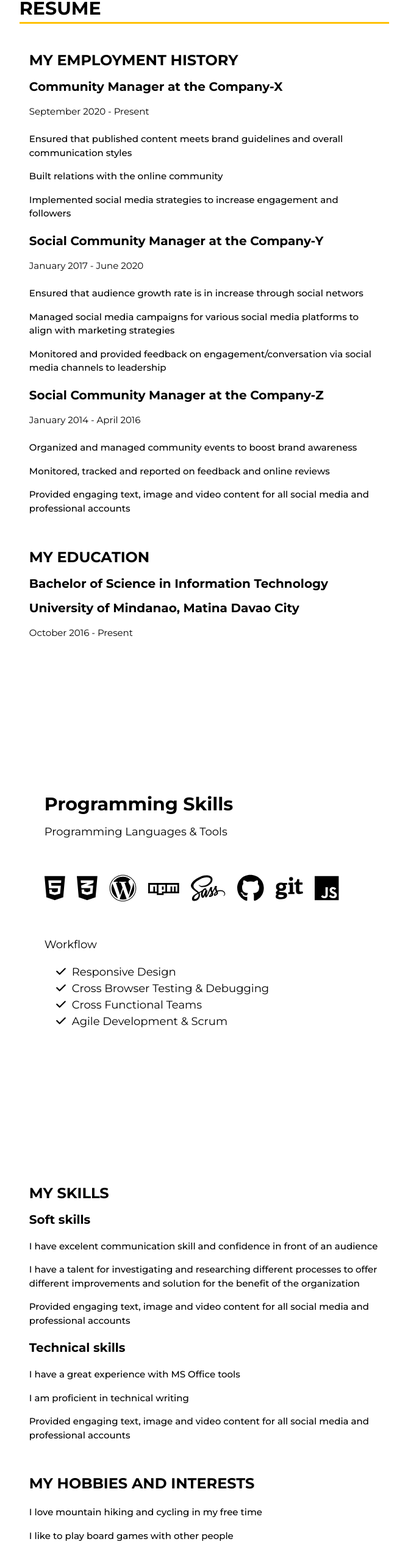
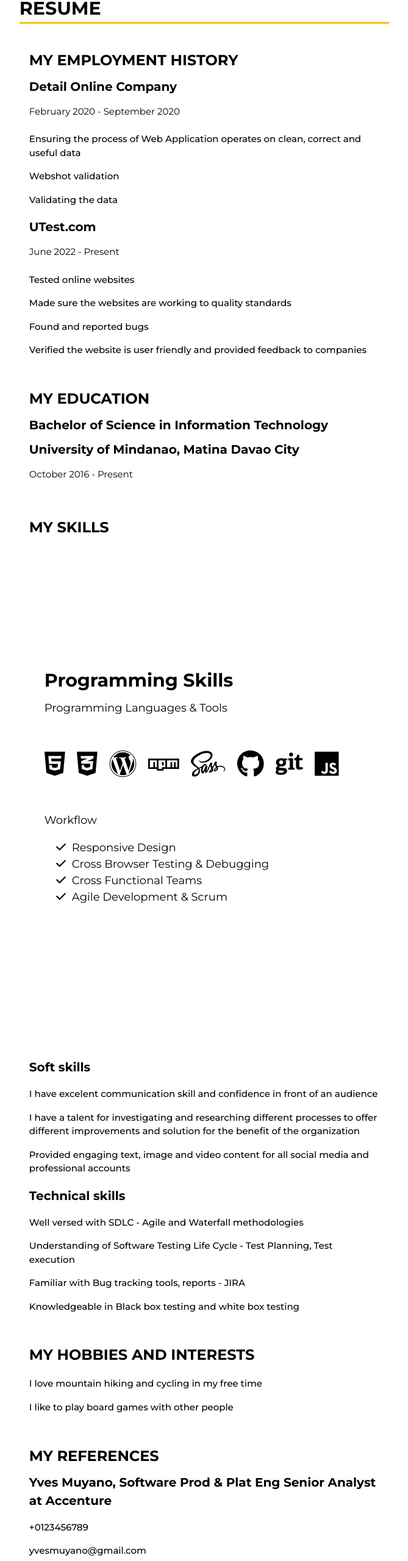
Before and after one commit to BrixJohn1999/brixjohn1999.github.io, a plain HTML site: page index.html in a window 1280 px wide. Shown: the part 1520-4080 px from the top of the page at 61% size, without its empty margins (465-1134 px from the left). Drawn offline with nearby package versions, Linux system fonts and the light colour scheme.

Commit message:
Update index.html

```diff
--- a/index.html
+++ b/index.html
@@ -45,7 +45,8 @@
             <img src="me formal.jpg" class="w3-circle w3-border w3-border-sand" style="border-width: 3px !important;" />
             <!--SCIAL NETWORK BUTTONS-->
             <div class="links w3-margin-top w3-padding-small">
-                <a class="icon-link w3-text-sand w3-hover-text-amber" href="#facebook" target="_blank">
+                <a class="icon-link w3-text-sand w3-hover-text-amber" href="https://www.facebook.com/BrixxxJohn/"
+                    target="_blank">
                     <i data-feather="facebook"></i>
                 </a>
                 <a class="icon-link w3-text-sand w3-hover-text-amber" href="#instagram" target="_blank">
@@ -54,7 +55,8 @@
                 <a class="icon-link w3-text-sand w3-hover-text-amber" href="#twitter" target="_blank">
                     <i data-feather="twitter"></i>
                 </a>
-                <a class="icon-link w3-text-sand w3-hover-text-amber" href="#linkedin" target="_blank">
+                <a class="icon-link w3-text-sand w3-hover-text-amber"
+                    href="https://www.linkedin.com/in/brix-john-novesteras-73bb77234/" target="_blank">
                     <i data-feather="linkedin"></i>
                 </a>
             </div>
@@ -128,27 +130,26 @@
                         <!--EMPLOYMENT HISTORY SECTION-->
                         <h3 class="w3-border-amber">MY EMPLOYMENT HISTORY</h3>
                         <div class="">
-                            <h4>Community Manager at the Company-X</h4>
-                            <p>September 2020 - Present</p>
+                            <h4>Detail Online Company </h4>
+                            <p>February 2020 - September 2020</p>
                             <ul class="w3-ul" style="font-weight: 500;">
-                                <li>Ensured that published content meets brand guidelines and overall communication
-                                    styles</li>
-                                <li>Built relations with the online community</li>
-                                <li>Implemented social media strategies to increase engagement and followers</li>
+                                <li>Ensuring the process of Web Application operates on clean, correct and useful
+                                    data</li>
+                                <li>Webshot validation</li>
+                                <li>Validating the data</li>
                             </ul>
                         </div>
                         <div class="">
-                            <h4>Social Community Manager at the Company-Y</h4>
-                            <p>January 2017 - June 2020 </p>
+                            <h4>UTest.com</h4>
+                            <p>June 2022 - Present </p>
                             <ul class="w3-ul" style="font-weight: 500;">
-                                <li>Ensured that audience growth rate is in increase through social networs</li>
-                                <li>Managed social media campaigns for various social media platforms to align with
-                                    marketing strategies</li>
-                                <li>Monitored and provided feedback on engagement/conversation via social media channels
-                                    to leadership</li>
+                                <li>Tested online websites</li>
+                                <li>Made sure the websites are working to quality standards</li>
+                                <li>Found and reported bugs</li>
+                                <li>Verified the website is user friendly and provided feedback to companies</li>
                             </ul>
                         </div>
-                        <div class="">
+                        <!--<div class="">
                             <h4>Social Community Manager at the Company-Z</h4>
                             <p>January 2014 - April 2016 </p>
                             <ul class="w3-ul" style="font-weight: 500;">
@@ -157,7 +158,7 @@
                                 <li>Provided engaging text, image and video content for all social media and
                                     professional accounts</li>
                             </ul>
-                        </div>
+                        </div>-->
                     </div>
 
                     <!---EDUCATION SECTION-->
@@ -169,7 +170,7 @@
                     </div>
 
                     <div class="w3-container w3-margin-top-2 w3-cursive w3-large">
-
+                        <h3 class="w3-border-amber">MY SKILLS</h3>
                         <!-- Skills-->
                         <section class="resume-section" id="skills">
                             <div class="resume-section-content">
@@ -219,7 +220,7 @@
 
                     <!--SKILLS SECTION-->
                     <div class="w3-container w3-margin-top-2 w3-cursive">
-                        <h3 class="w3-border-amber">MY SKILLS</h3>
+                        <!--<h3 class="w3-border-amber">MY SKILLS</h3>-->
                         <!--SOFT SKILLS-->
                         <h4>Soft skills</h4>
                         <ul class="w3-ul" style="font-weight: 500;">
@@ -232,10 +233,10 @@
                         <!--TECHNICAL SKILLS-->
                         <h4>Technical skills</h4>
                         <ul class="w3-ul" style="font-weight: 500;">
-                            <li>I have a great experience with MS Office tools</li>
-                            <li>I am proficient in technical writing</li>
-                            <li>Provided engaging text, image and video content for all social media and professional
-                                accounts</li>
+                            <li>Well versed with SDLC - Agile and Waterfall methodologies</li>
+                            <li>Understanding of Software Testing Life Cycle - Test Planning, Test execution</li>
+                            <li>Familiar with Bug tracking tools, reports - JIRA</li>
+                            <li>Knowledgeable in Black box testing and white box testing</li>
                         </ul>
                     </div>
 
@@ -271,7 +272,7 @@
                         <div class="w3-margin-top-2" style="font-weight: 500;">
                             <p>Name: Brix John Novesteras (23)</p>
                             <p>Adress: Greenland Mankilam, Tagum City, Davao Del Norte, Philippines</p>
-                            <p>Phone number: +639673514451</p>
+                            <p>Phone number: +63 967 351 4451</p>
                             <p>E-mail: brixjohnovesteras@gmail.com</p>
                         </div>
                 </div>
@@ -279,8 +280,8 @@
                 <!--FOOTER-->
                 <!-- Footer. This section contains an ad for W3Schools Spaces. You can leave it to support us. -->
                 <footer class="w3-container w3-border-top w3-center w3-margin-top-4">
-                    <p>© 2021 - Brix John Novesteras </p>
-                    <p class="w3-small">This website is for my Personal use only!!</p>
+                    <p>© 2022 - Brix John Novesteras </p>
+                    <p class="w3-small">This website is manage and maintain by Brix John Novesteras</p>
                     <!--<a class="w3-button w3-round-xxlarge w3-small w3-light-grey" href="https://www.w3schools.com/spaces" target="_blank">Start now</a>-->
                     <!-- End footer -->
                 </footer>
```
